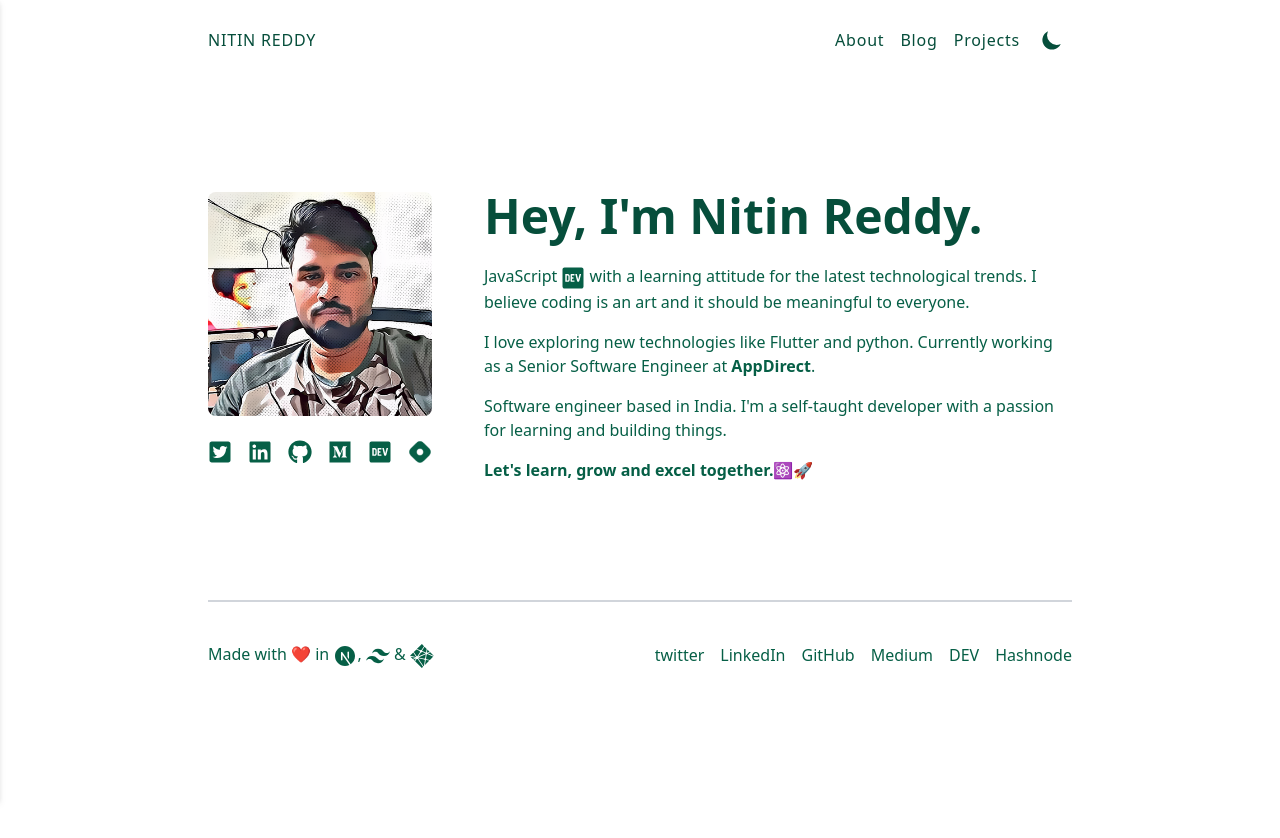
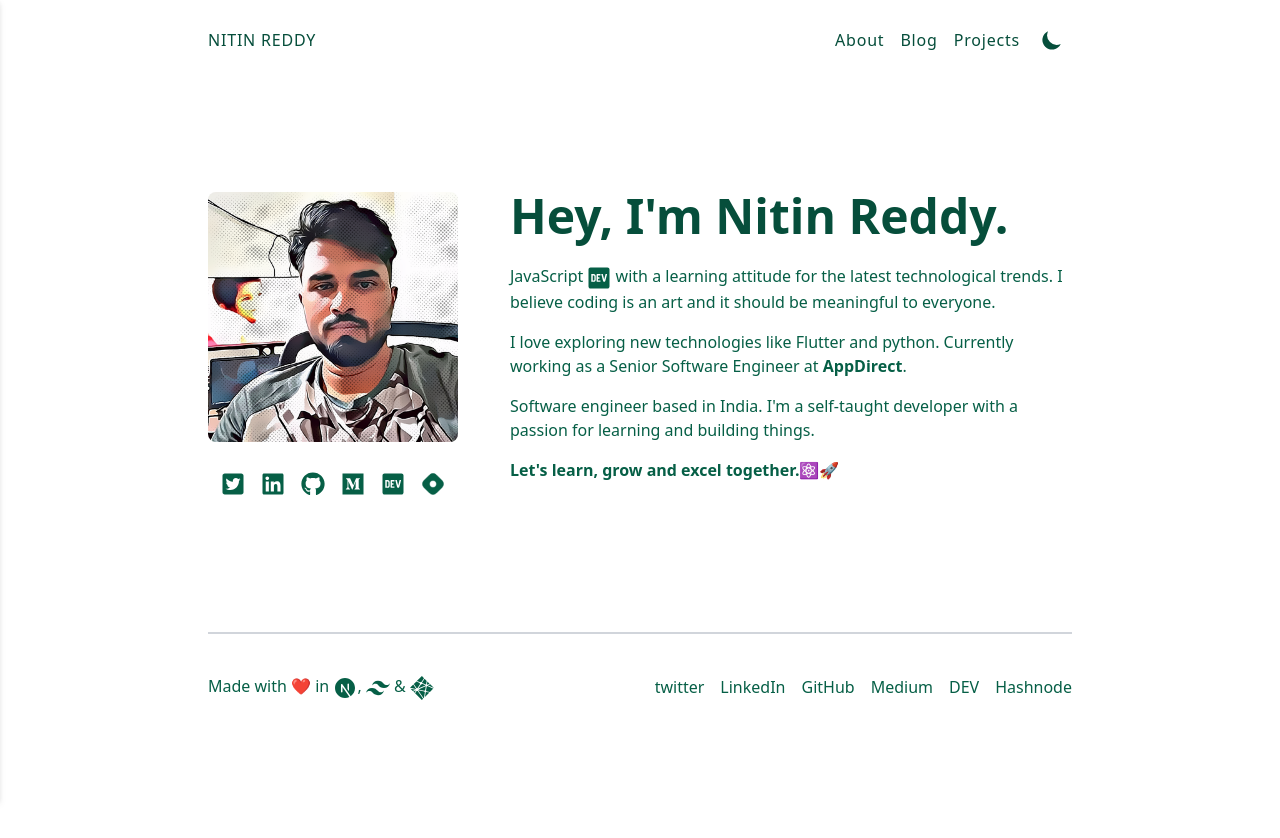
Before and after one commit to nitinreddy3/emptystack.xyz, a Next.js app: page / in a window 1280 px wide. Shown: the top 838 px of the page. Before the commit the page ends 812 px from the top, so only its background shows below. Built offline with nearby package versions, Linux system fonts and the light colour scheme.

Commit message:
Added Image height and width to improve web vitals

```diff
--- a/components/About.js
+++ b/components/About.js
@@ -18,7 +18,7 @@ const About = () => {
             width={250}
             height={250}
             placeholder="blur"
-            layout="responsive"
+            layout="fixed"
           />
           <div className="flex justify-center mt-6">
             <div className="flex md:flex lg:flex space-x-4 font-medium text-emerald-800 sm:block dark:text-white">
```
